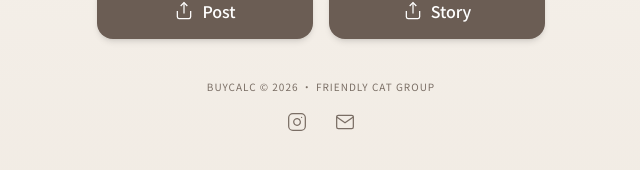
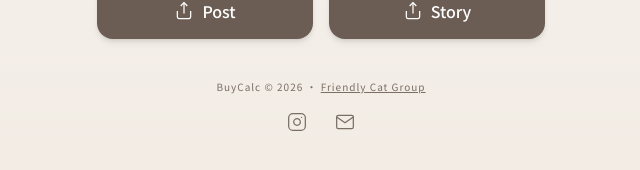
Before and after one commit to workbyaria/BuyCalc, a React (Vite) app: page / in a window 1280 px wide. Shown: the part 1265-1435 px from the top of the page, without its empty margins (319-959 px from the left). Built offline with nearby package versions, Linux system fonts and the light colour scheme.

Commit message:
added website link

```diff
--- a/src/App.jsx
+++ b/src/App.jsx
@@ -764,8 +764,8 @@ const App = () => {
       <canvas ref={canvasRef} className="hidden" />
 
       {/* Footer Text + Social Icons */}
-      <footer className={`text-center pb-10 text-[10px] uppercase tracking-widest ${styles.footer}`}>
-        <p>BuyCalc © {new Date().getFullYear()} · {t.footer}</p>
+      <footer className={`text-center pb-10 text-[10px] tracking-widest ${styles.footer}`}>
+        <p>BuyCalc © {new Date().getFullYear()} · <a href="http://www.friendlycatgroup.com/" target="_blank" rel="noopener noreferrer" className="underline">{t.footer}</a></p>
         <div className="flex justify-center gap-4 mt-3">
           <a
             href="https://instagram.com/friendlycatgroup"
```
